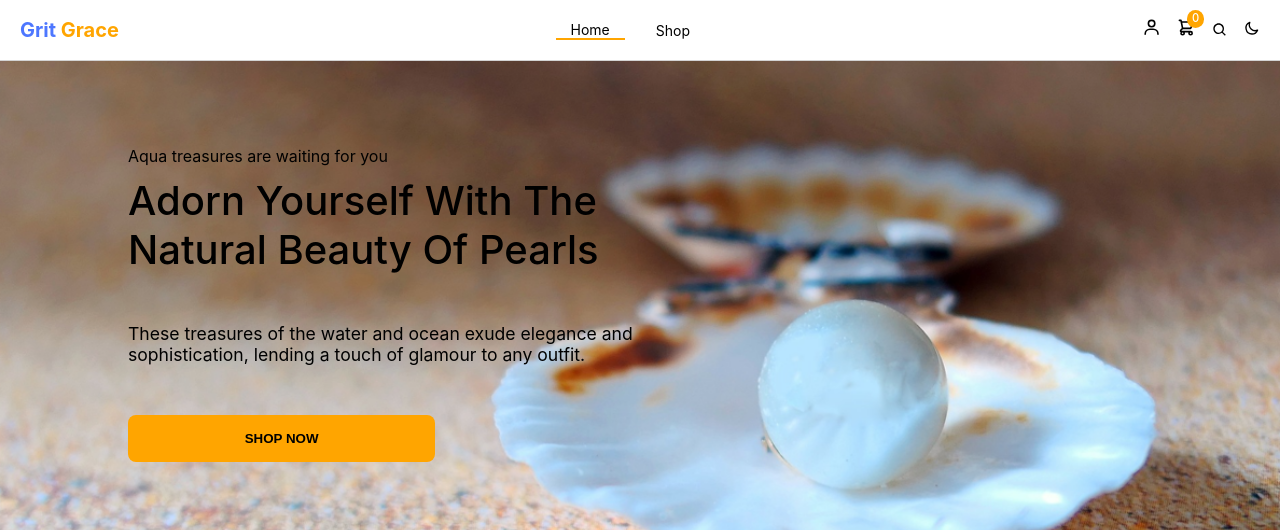
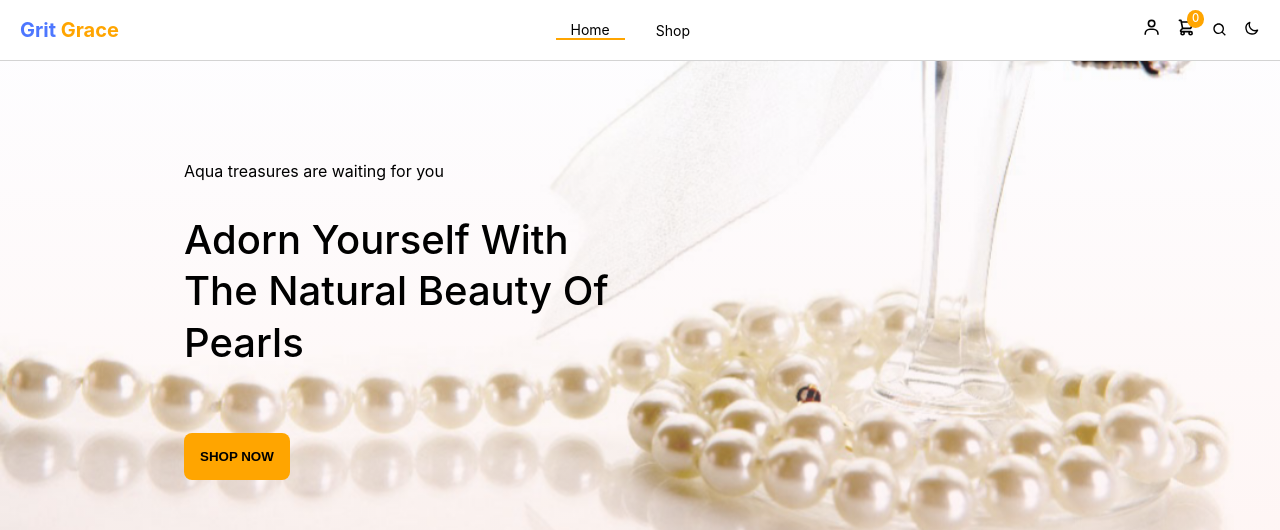
Before and after one commit to joycethh/playground, a React (Create React App) app: page /home in a window 1280 px wide. Shown: the top 530 px of the page. Built offline with nearby package versions, Linux system fonts and the light colour scheme; no server answers.

Commit message:
fix home page banner section

```diff
--- /dev/null
+++ b/src/components/container.scss
@@ -0,0 +1,35 @@
+@import "../../style.scss";
+
+.flex-container {
+    display: flex;
+    padding-top: 1.5rem;
+    flex-direction: row;
+    margin: auto;
+    width: 75%;
+    align-items: center;
+
+    @include mobile {
+        flex-direction: column;
+        width: 100%;
+    }
+
+    @include themify($themes) {
+        .left {
+            max-width: 60%;
+            float: left;
+            flex-grow: 1;
+            padding-right: 5rem;
+
+            @include mobile {
+                min-width: 100%;
+                padding-right: 0;
+            }
+        }
+
+        .right {
+            width: 460px;
+            padding-left: 2rem;
+            float: right;
+        }
+    }
+}
--- a/src/pages/home/Home.js
+++ b/src/pages/home/Home.js
@@ -3,7 +3,7 @@ import { Link } from "react-router-dom";
 import "./home.scss";
 // import { Loader } from "../../components/index";
 import Badge from "../../components/badge/Badge";
-import banner from "../../assets/banner.png";
+
 import ProductList from "../../components/ui/ProductList";
 import useProductData from "../../customHooks/useProductData";
 
@@ -16,15 +16,11 @@ const Home = () => {
         {/* <Loader /> */}
         <section className="hero-section">
           <div className="banner-wrapper">
-            <img src={banner} alt="" />
+            <div className="flex-container">
+              <div className="left">
                 <div className="caption">
                   <span>Aqua treasures are waiting for you</span>
                   <h2>Adorn yourself with the natural beauty of pearls</h2>
-              <p>
-                These treasures of the water and ocean exude elegance and
-                sophistication, lending a touch of glamour to any outfit.
-              </p>
-
                   <div className="shop-now">
                     <button>
                       <Link to="/shop">Shop Now</Link>
@@ -32,10 +28,13 @@ const Home = () => {
                   </div>
                 </div>
               </div>
+              <div></div>
+            </div>
+          </div>
         </section>
-        <section className="products-section">
+        {/* <section className="products-section">
           <ProductList data={apiData} />
-        </section>
+        </section> */}
       </main>
     </Badge>
   );
--- a/src/pages/home/home.scss
+++ b/src/pages/home/home.scss
@@ -4,79 +4,74 @@ main{
     @include themify($themes) {
         .hero-section {
             .banner-wrapper {
+                display: flex;
+                align-items: center;
+                background:linear-gradient(
+                    to bottom,
+                    rgba(240, 234, 252, 0.1),
+                    rgba(253, 223, 219, 0.3)
+                  ), url("../../assets/ring.png") no-repeat center bottom ;
+                background-size: cover;
+                width: 100%;
+                height: 300px;
                 position: relative;
+                padding: 100px 0px;
+
+                .flex-container {
+                    display: flex;
+                    flex-direction: row;
+                    margin: auto;
+                    width: 75%;
+                    align-items: center;
 
 
-                img {
+                    @include mobile {
+                        flex-direction: column;
                         width: 100%;
-                    height: auto;
-                    object-fit: cover;
+                    }
+
+                    .left {
+                        max-width: 50%;
+                        float: left;
+                        flex-grow: 1;
+                        padding-right: 5rem;
+
+
 
                         @include mobile {
-                        height: 400px;
-                        width: 100%;
-                    }
+                            min-width: 100%;
+                            padding-right: 0;
+
                         }
 
                         .caption {
-                    display: block;
-                    position: absolute;
-                    top: 15%;
-                    left: 10%;
-                    width: 40%;
-
-                    @include mobile {
-                        width: 50%;
-                    }
+                            text-align: left;
+                            padding: 0 1.5rem;
 
                             span{
                                 font-size: 1rem;
-
-                        @include mobile {
-                            font-size: 0.8rem;
-                        }
                             }
 
                             h2 {
-                        display: block;
-                        margin-top: 10px;
                                 font-size: 2.5rem;
+                                line-height: 3.2rem;
                                 font-weight: 500;
                                 text-transform: capitalize;
 
-                        @include tablet {
-                           font-size: 1.1rem;
+                                @include mobile {
+                                   font-size: 1.87rem;
+                                   line-height: 3.2rem;
                                 }
-
-                        @include mobile {
-                            font-size: 1.1rem;
-                        }
-                    }
-
-                    p {
-                        font-size: 1.1rem;
-                        padding-top: 1rem;
-
-                        @include tablet {
-                            font-size: 0.9rem;
-                        }
-
-                        @include mobile {
-                            font-size: 0.9rem;
-                        }
-
                             }
 
                             .shop-now {
                                 padding-top: 2rem;;
-                        width: 60%;
 
                                 button {
                                     border: none;
                                     background-color: themed('highlight');
                                     border-radius: 8px;
                                     padding: 1rem;
-                            width: 100%;
                                     text-transform: uppercase;
                                     font-weight: bold;
                                     transition: all .2s ease-in-out;
@@ -94,8 +89,9 @@ main{
                             }
 
                         }
+                    }
 
-
+                }
             }
         }
 
```
Also changed, not shown: src/components/Container.js (added, +12 -0 lines), src/assets/ring.png (added). Lines whose indentation alone changed are shown as unchanged.
